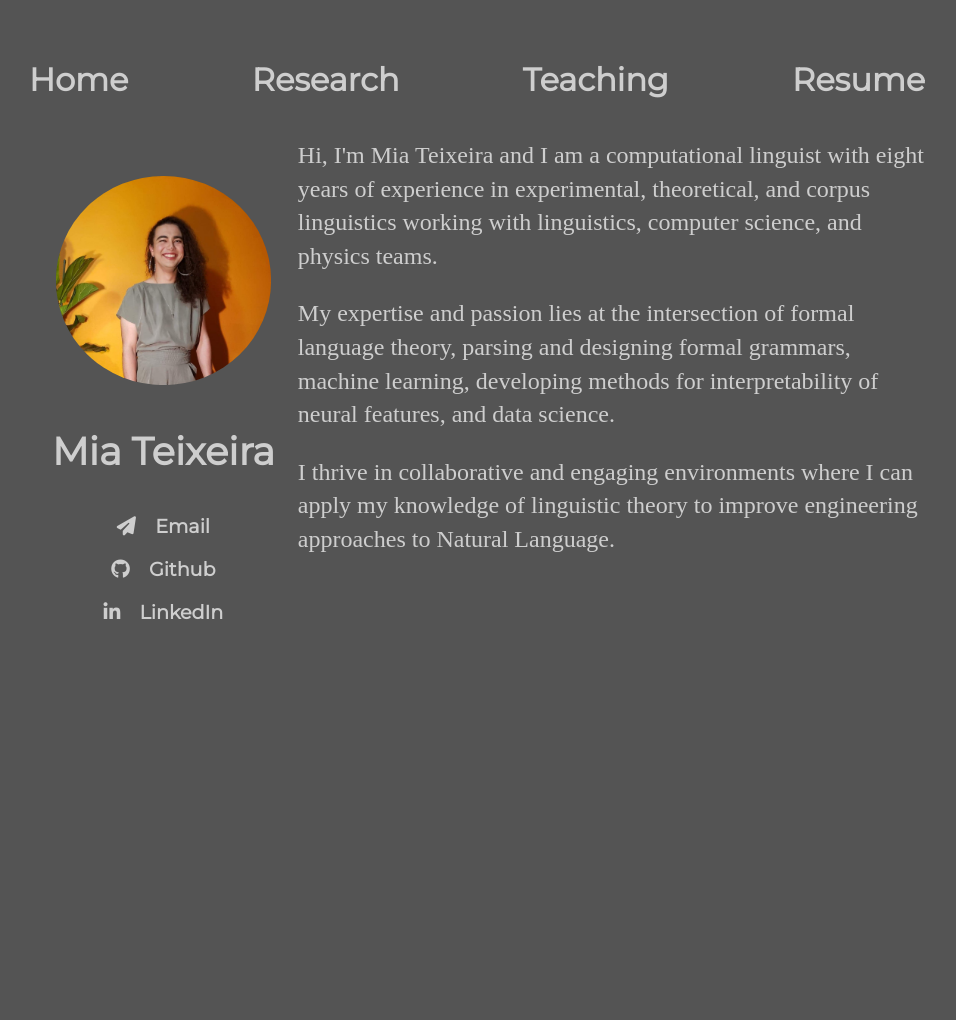
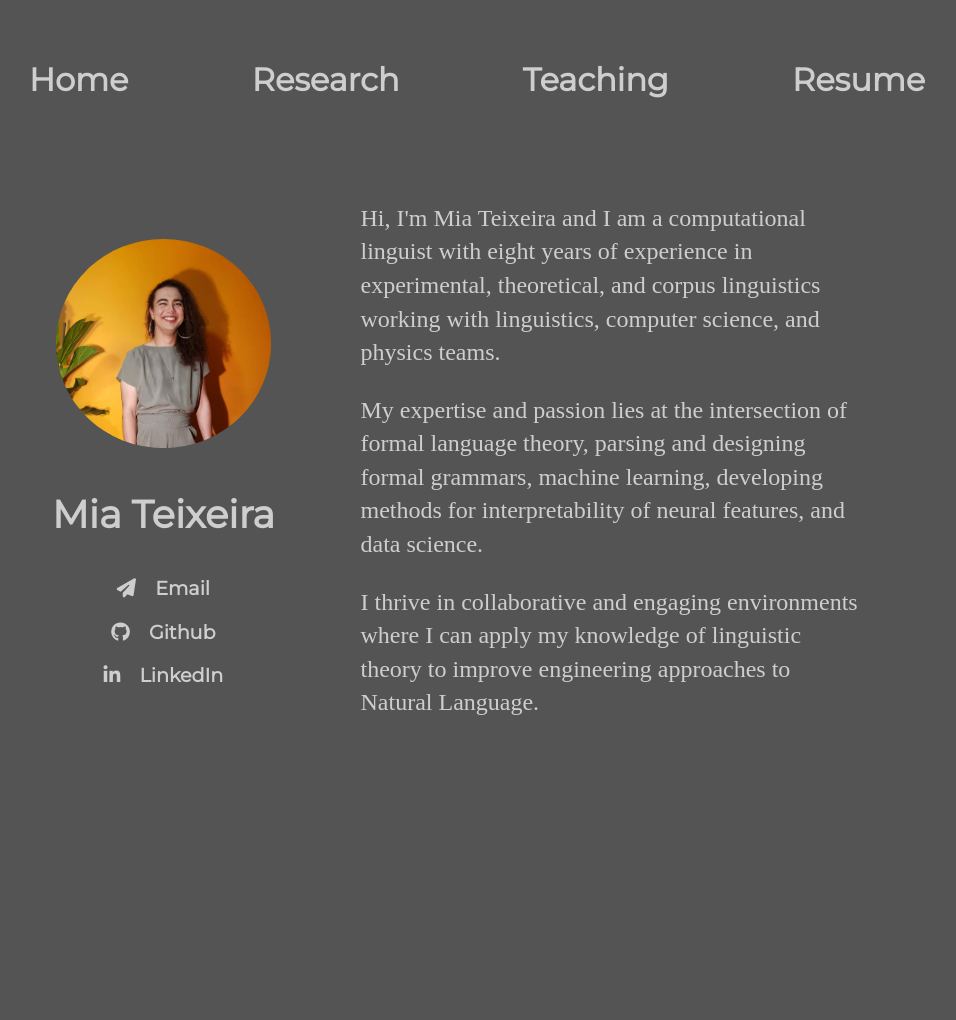
Before and after one commit to miateixeira/miateixeira.github.io, a Jekyll site: the page built from index.html, in a window 1280 px wide. Shown: the whole page, without its empty margins (163-1119 px from the left). Built offline with Jekyll 4.4.1, drawn with Linux system fonts in a browser that asks for light colours; nearby versions of some CDN libraries.

Commit message:
added padding to container

```diff
--- a/css/main.css
+++ b/css/main.css
@@ -86,6 +86,10 @@ p {
   text-align: center;
 }
 
+.container {
+  padding: 10%;
+}
+
 .blurb {
   display: table-cell;
 }
```
